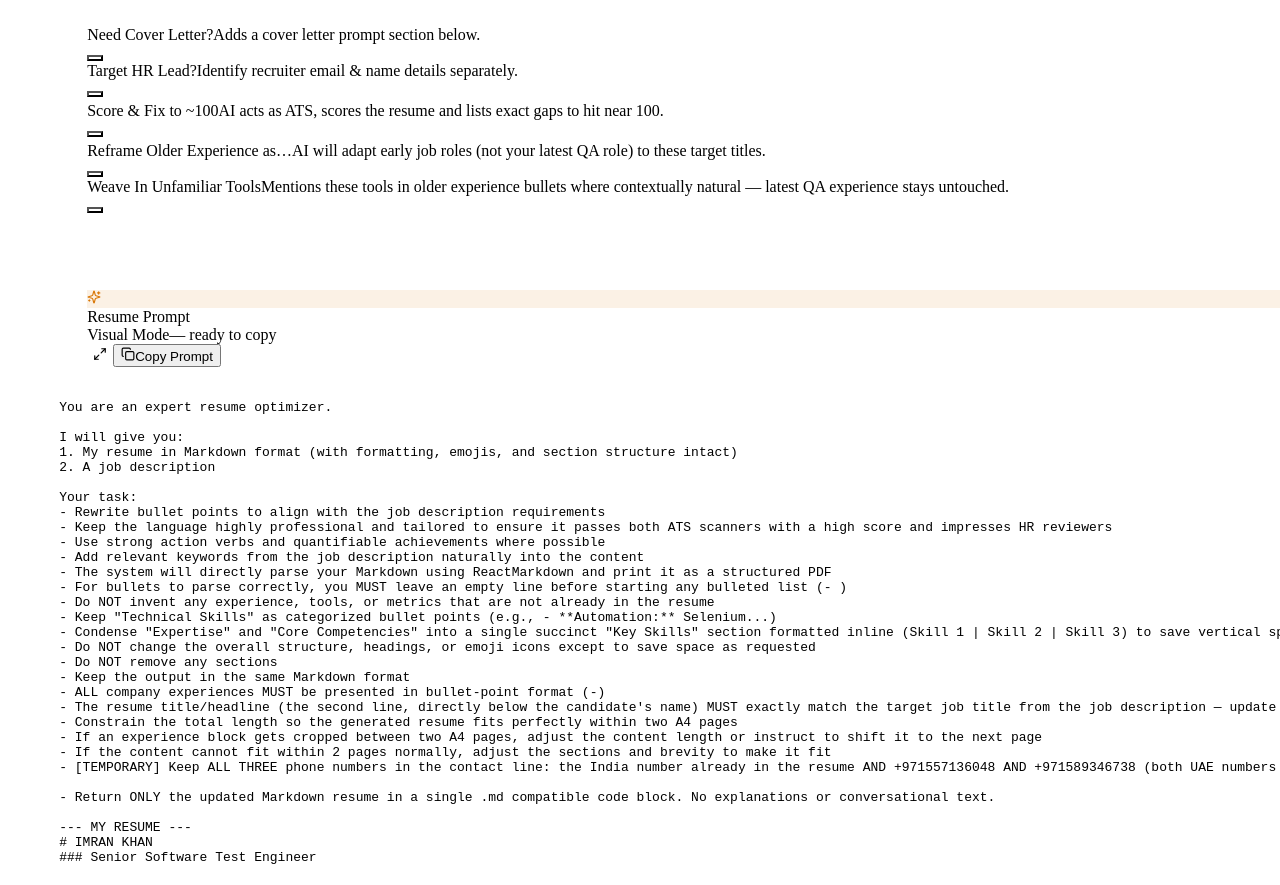
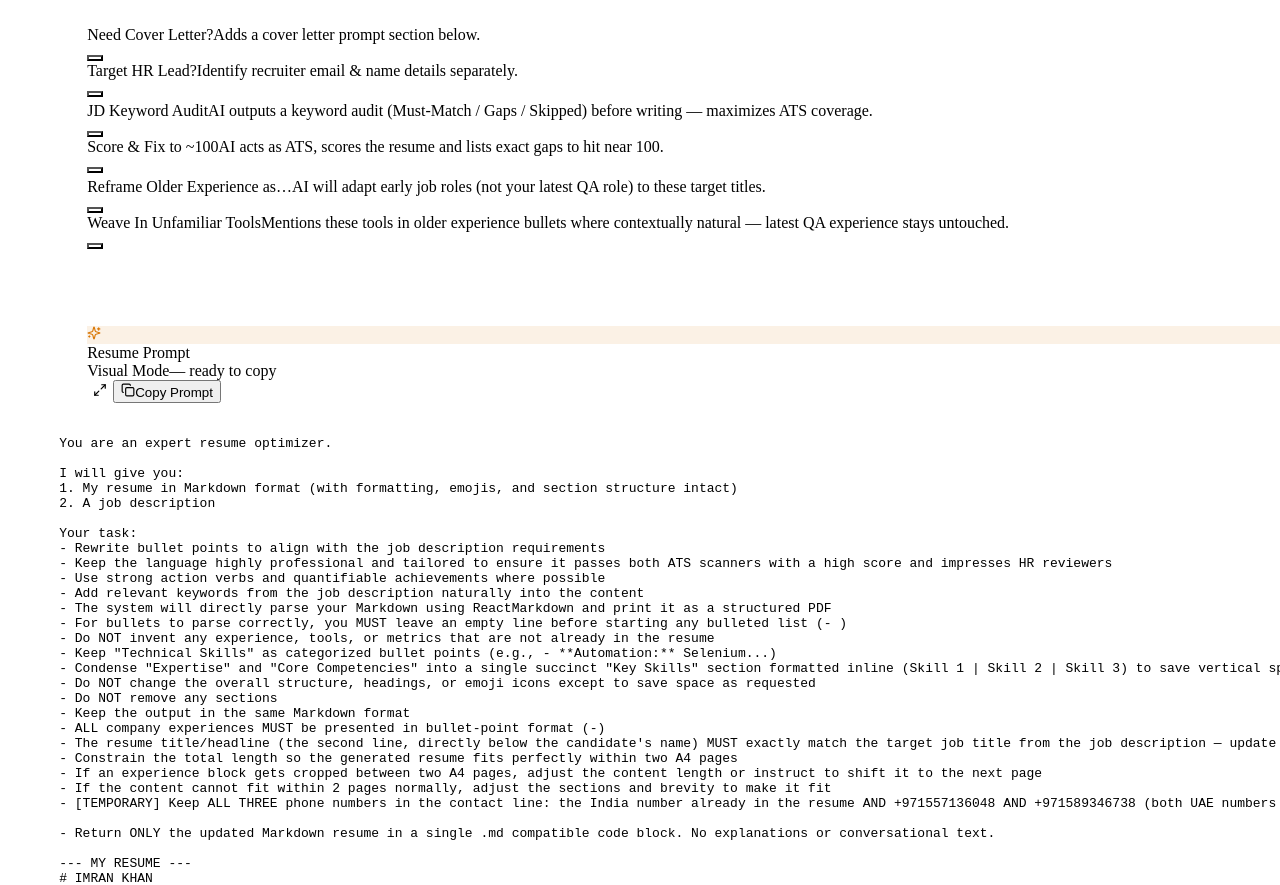
Before and after one commit to imrankhan2424/ai-resume-architect, a React (Vite) app: page / in a window 1280 px wide. Shown: the part 886-1771 px from the top of the page. Built offline with nearby package versions, Linux system fonts and the light colour scheme; the HTML template or start-up script is replaced by a standard one.

Commit message:
feat: add JD keyword audit toggle, update README and ARCHITECTURE docs

```diff
--- a/src/components/PromptGenerator.jsx
+++ b/src/components/PromptGenerator.jsx
@@ -22,6 +22,9 @@ const PromptGenerator = () => {
   const [otherJobRoles, setOtherJobRoles] = useState('');
   const [enableUntouchedTools, setEnableUntouchedTools] = useState(false);
   const [untouchedTools, setUntouchedTools] = useState('');
+
+  // ── Keyword Audit State ──────────────────────────────────────────
+  const [enableKeywordAudit, setEnableKeywordAudit] = useState(false);
 
   // ── Score .md File State ─────────────────────────────────────────
   const [enableScoreMd, setEnableScoreMd] = useState(false);
@@ -108,14 +111,25 @@ ${jobDescription || '[PASTE JOB DESCRIPTION HERE]'}`;
     const isATS = mode === 'ats';
     const creativeBlock = buildCreativeReframingBlock();
 
+    const auditBlockResume = enableKeywordAudit
+      ? `\nSTEP 1 — OUTPUT A KEYWORD AUDIT BLOCK FIRST (plain text, outside any code block):\nScan the full job description and extract every meaningful keyword: skills, tools, technologies, methodologies, certifications, soft skills, and domain-specific phrases. Then cross-reference them against the resume and output this exact block before anything else:\n\n## KEYWORD AUDIT\n**Must-Match (applied verbatim):** [comma-separated list of JD keywords that exist in or were added to the resume]\n**Skill Gaps Applied:** [keyword → added to: section name — for each new keyword inserted]\n**Skipped (not applicable):** [keywords from JD that genuinely don't fit the candidate's background — with one-line reason]\n\nSTEP 2 — OUTPUT THE REWRITTEN RESUME:\nUsing the committed keyword list above, rewrite the resume so every "Must-Match" keyword appears naturally. Then:`
+      : `\nYour task:`;
+
+    const returnInstructionATS = enableKeywordAudit
+      ? `- Return the KEYWORD AUDIT block (plain text) followed immediately by the updated plain Markdown resume in a single .md compatible code block. No other explanations or conversational text.`
+      : `- Return ONLY the updated plain Markdown resume in a single .md compatible code block. No explanations or conversational text.`;
+
+    const returnInstructionVisual = enableKeywordAudit
+      ? `- Return the KEYWORD AUDIT block (plain text) followed immediately by the updated Markdown resume in a single .md compatible code block. No other explanations or conversational text.`
+      : `- Return ONLY the updated Markdown resume in a single .md compatible code block. No explanations or conversational text.`;
+
     const prompt = isATS
       ? `You are an expert ATS resume optimizer.
 
 I will give you:
 1. My resume in plain Markdown format (no icons, no heavy formatting)
 2. A job description
-
-Your task:
+${auditBlockResume}
 - Rewrite the resume to maximize ATS compatibility and keyword match
 - Keep the language highly professional and tailored to ensure it passes both ATS scanners with a high score and impresses HR reviewers
 - Mirror exact keywords, phrases, and terminology from the job description
@@ -137,14 +151,13 @@ Your task:
 - If the content cannot fit within 2 pages normally, adjust the sections and brevity to make it fit${scoringLine}
 - [TEMPORARY] Keep ALL THREE phone numbers in the contact line: the India number already in the resume AND +971557136048 AND +971589346738 (both UAE numbers — for callback while temporarily in India)
 
-- Return ONLY the updated plain Markdown resume in a single .md compatible code block. No explanations or conversational text.`
+${returnInstructionATS}`
       : `You are an expert resume optimizer.
 
 I will give you:
 1. My resume in Markdown format (with formatting, emojis, and section structure intact)
 2. A job description
-
-Your task:
+${auditBlockResume}
 - Rewrite bullet points to align with the job description requirements
 - Keep the language highly professional and tailored to ensure it passes both ATS scanners with a high score and impresses HR reviewers
 - Use strong action verbs and quantifiable achievements where possible
@@ -164,7 +177,7 @@ Your task:
 - If the content cannot fit within 2 pages normally, adjust the sections and brevity to make it fit${scoringLine}
 - [TEMPORARY] Keep ALL THREE phone numbers in the contact line: the India number already in the resume AND +971557136048 AND +971589346738 (both UAE numbers — for callback while temporarily in India)
 
-- Return ONLY the updated Markdown resume in a single .md compatible code block. No explanations or conversational text.`;
+${returnInstructionVisual}`;
 
     return `${prompt}${creativeBlock}
 
@@ -185,7 +198,7 @@ I will give you:
 1. My resume
 2. A job description
 
-Your task:
+${enableKeywordAudit ? `STEP 1 — OUTPUT A KEYWORD AUDIT BLOCK FIRST (plain text, outside any code block):\nScan the full job description and extract every meaningful keyword: skills, tools, technologies, methodologies, soft skills, and domain-specific phrases. Cross-reference against the candidate's resume and output this exact block before anything else:\n\n## KEYWORD AUDIT\n**Must-Match (woven into letter):** [comma-separated list of JD keywords that will appear in the cover letter]\n**Skipped (not applicable):** [keywords from JD that genuinely don't fit the candidate's background — with one-line reason]\n\nSTEP 2 — OUTPUT THE COVER LETTER:\nUsing the committed keyword list above, write the cover letter so every "Must-Match" keyword appears naturally in the prose. Then:` : `Your task:`}
 - Write a professional, compelling cover letter tailored to the job description
 - The system will directly parse your Markdown using ReactMarkdown and print it as a structured PDF
 - Extract the company name, hiring manager (if available), and target role from the job description automatically
@@ -210,7 +223,7 @@ FORMATTING RULES:
 - Constrain the total length so the cover letter fits perfectly within one A4 page
 - Do NOT use tables, columns, emojis, or any special characters
 
-- Return ONLY the cover letter in a single .md compatible code block. No explanations or conversational text.
+${enableKeywordAudit ? `- Return the KEYWORD AUDIT block (plain text) followed immediately by the cover letter in a single .md compatible code block. No other explanations or conversational text.` : `- Return ONLY the cover letter in a single .md compatible code block. No explanations or conversational text.`}
 
 --- MY RESUME ---
 ${resumeText}
@@ -415,6 +428,25 @@ ${jobDescription || '[PASTE JOB DESCRIPTION HERE]'}`;
 
           {/* ── Divider */}
           <div style={{ borderTop: '1px solid var(--glass-border)', margin: '0.25rem 0' }} />
+
+          {/* ── JD Keyword Audit toggle ── */}
+          <div className="flex items-center justify-between px-1">
+            <div className="flex flex-col gap-1">
+              <span className="text-sm font-semibold transition-colors duration-300" style={{ color: enableKeywordAudit ? (mode === 'ats' ? 'var(--emerald)' : 'var(--accent)') : 'var(--text-primary)' }}>JD Keyword Audit</span>
+              <span className="text-[11px] font-medium" style={{ color: 'var(--text-muted)' }}>AI outputs a keyword audit (Must-Match / Gaps / Skipped) before writing — maximizes ATS coverage.</span>
+            </div>
+            <button
+              onClick={() => setEnableKeywordAudit(v => !v)}
+              className="relative flex items-center h-6 rounded-full w-11 transition-all duration-300 focus:outline-none shrink-0"
+              style={{
+                background: enableKeywordAudit ? (mode === 'ats' ? 'var(--emerald)' : 'var(--accent)') : 'var(--border)',
+              }}
+            >
+              <span
+                className={clsx('inline-block w-4 h-4 transform bg-white rounded-full transition-transform duration-300 shadow-md', enableKeywordAudit ? 'translate-x-6' : 'translate-x-1')}
+              />
+            </button>
+          </div>
 
           {/* ── Score My .md File toggle ── */}
           <div className="flex items-center justify-between px-1">
```
Also changed, not shown: 2 other files (tests, documents, lock files or other folders).
